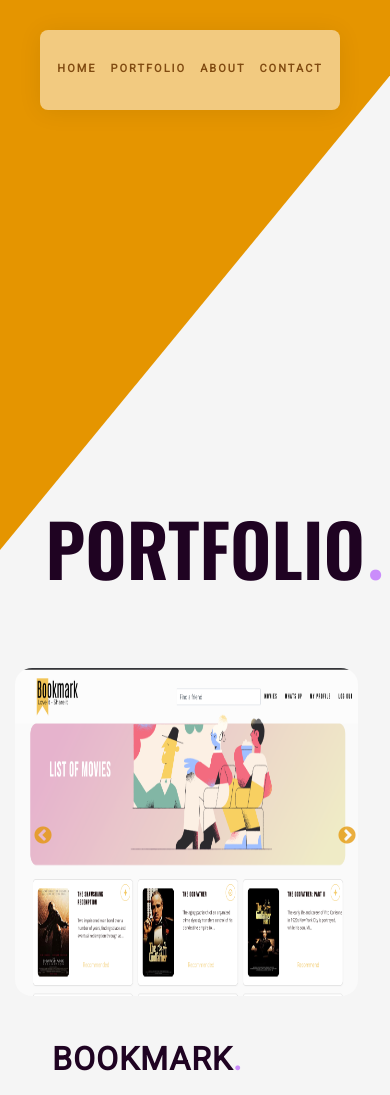
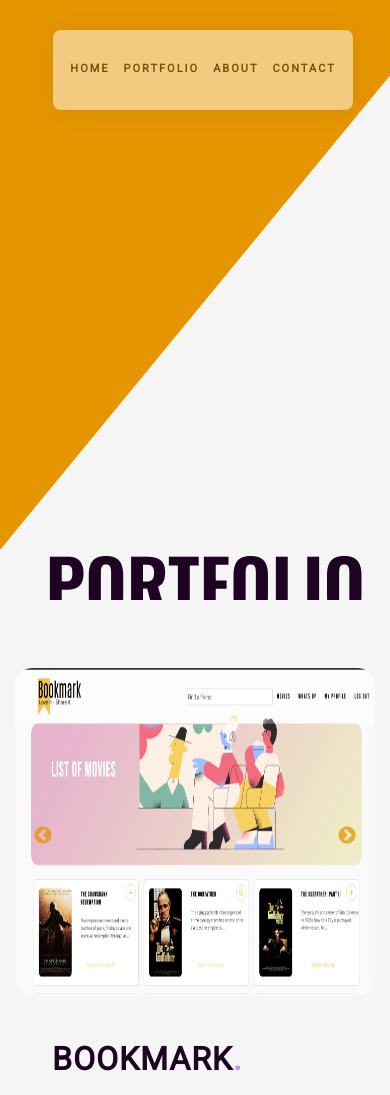
Before and after one commit to kellyjeffery1/kelly21, a React (Create React App) app: page /Portfolio in a window 390 px wide. Shown: the top 1095 px of the page. Built offline with nearby package versions, Linux system fonts and the light colour scheme.

Commit message:
phone updates

```diff
--- a/src/assests/about.css
+++ b/src/assests/about.css
@@ -200,7 +200,7 @@
 	.about-title {
 		font-size: 72px;
     	margin-left: 19%;
-    	margin-top: 60%;
+    	margin-top: 75%;
 	}
 	.image1 {
 		margin-left: 20%;
--- a/src/assests/contact.css
+++ b/src/assests/contact.css
@@ -162,7 +162,7 @@
 	.contact-title {
 		font-size: 72px;
 		margin-left: 4%;
-		margin-top: 25%;
+		margin-top: 40%;
 	}
 	.contact-title-container {
 		left: 3%;
--- a/src/assests/home.css
+++ b/src/assests/home.css
@@ -144,7 +144,7 @@
   }
   .nav{
 	  width: 300px;
-	  margin-left: 40px;
+	  margin-left: 53px;
   }
   .nav-title{
 	  height: 10%;
--- a/src/assests/portfolio.css
+++ b/src/assests/portfolio.css
@@ -220,6 +220,7 @@ h3{
 	.portfolio-title {
 		font-size: 72px;
 		margin-left: 4%;
+		margin-top: 18%;
 	}
 	.port-title-container {
 		left: 30px;
@@ -256,7 +257,7 @@ h3{
 	}
 	.image{
 		height: 328px;
-    	width: 343px;
+    	width: 360px;
     	border-radius: 5%;
 	}
 
@@ -269,7 +270,7 @@ h3{
 	}
 	.airbaby-image {
 		height: 328px;
-    	width: 343px;
+    	width: 360px;
     	border-radius: 5%;
 	}
 
@@ -281,7 +282,7 @@ h3{
 		margin-top: 10px;
 	}
 	.project-section {
-    	margin-top: 95%;
+    	margin-top: 115%;
     	margin-left: 5%;
 	}
 }
```
